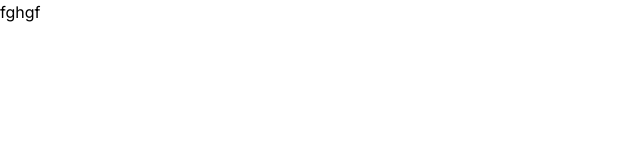
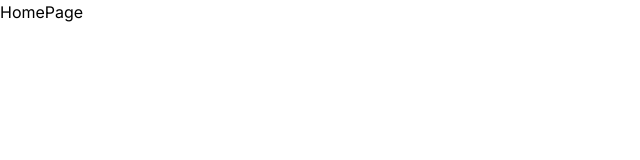
Before and after one commit to Sadik-Ahmmed-Tonmoy/nazar-optics, a Next.js app: page / in a window 1280 px wide. Shown: the top 160 px of the page, without its empty margins (0-640 px from the left). Built offline with nearby package versions, Linux system fonts and the light colour scheme.

Commit message:
home page update

```diff
--- a/src/app/page.tsx
+++ b/src/app/page.tsx
@@ -3,7 +3,7 @@ import React from 'react';
 const HomePage = () => {
   return (
     <div>
-      fghgf
+      HomePage
     </div>
   );
 };
```
